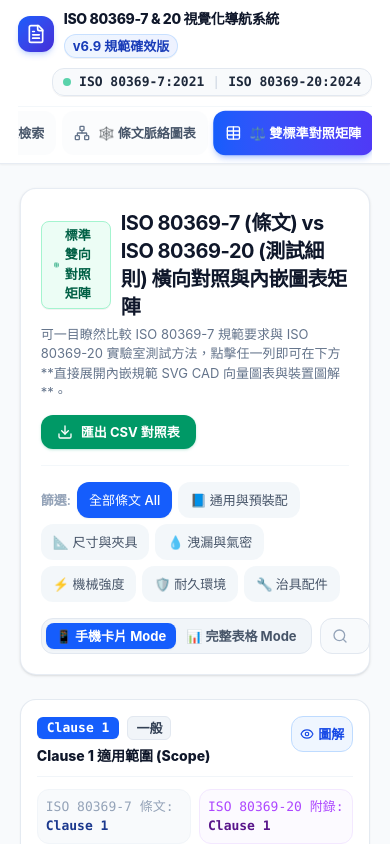
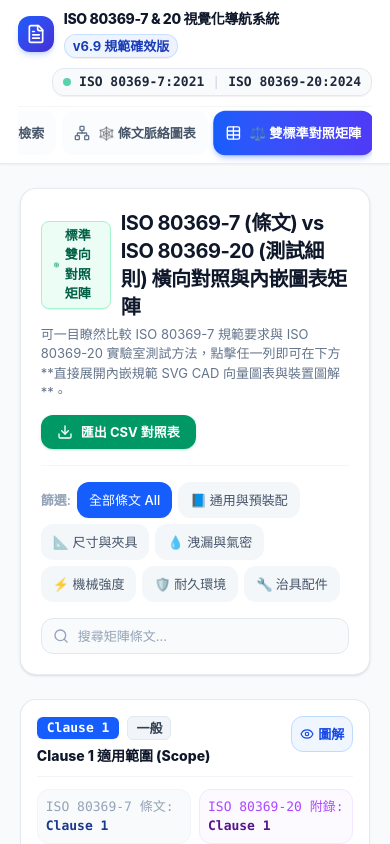
Before and after one commit to Chun-Chieh-Chang/ISO_80369-7_Navigation, a React (Vite) app: page / in a window 390 px wide. Both pictures are taken after a click on the button "⚖️ 雙標準對照矩陣". Shown: the top 844 px of the page. Built offline with nearby package versions, Linux system fonts and the light colour scheme.

Commit message:
feat(matrix): remove manual view switcher & implement auto responsive layout detection (v7.2)

```diff
--- a/src/components/ClauseComparisonMatrix.tsx
+++ b/src/components/ClauseComparisonMatrix.tsx
@@ -9,7 +9,6 @@ export const ClauseComparisonMatrix: React.FC = () => {
   const [filterType, setFilterType] = useState<string>('all');
   const [searchTerm, setSearchTerm] = useState<string>('');
   const [expandedClauseId, setExpandedClauseId] = useState<string | null>(null);
-  const [matrixViewMode, setMatrixViewMode] = useState<'card' | 'table'>('card');
 
   // Dynamically derive clausesList from Single Source of Truth (ISO_CLAUSES & STANDARD_CLAUSE_DETAILS)
   const clausesList = React.useMemo(() => {
@@ -369,26 +368,6 @@ export const ClauseComparisonMatrix: React.FC = () => {
           </div>
 
           <div className="flex items-center space-x-2">
-            {/* View Mode Switcher Toggle */}
-            <div className="flex items-center bg-slate-100 p-1 rounded-xl border border-slate-200 shrink-0 text-xs font-bold">
-              <button
-                onClick={() => setMatrixViewMode('card')}
-                className={`px-2.5 py-1 rounded-lg transition ${
-                  matrixViewMode === 'card' ? 'bg-blue-600 text-white shadow-xs' : 'text-slate-600'
-                }`}
-              >
-                📱 手機卡片 Mode
-              </button>
-              <button
-                onClick={() => setMatrixViewMode('table')}
-                className={`px-2.5 py-1 rounded-lg transition ${
-                  matrixViewMode === 'table' ? 'bg-blue-600 text-white shadow-xs' : 'text-slate-600'
-                }`}
-              >
-                📊 完整表格 Mode
-              </button>
-            </div>
-
             <div className="relative w-full sm:w-60">
               <Search className="w-4 h-4 text-slate-400 absolute left-3 top-1/2 -translate-y-1/2" />
               <input
@@ -403,10 +382,9 @@ export const ClauseComparisonMatrix: React.FC = () => {
         </div>
       </div>
 
-      {/* Main Matrix Content: Dual View (Mobile Cards vs Full Table) */}
-      {matrixViewMode === 'card' ? (
-        /* Mobile Clause Cards View */
-        <div className="space-y-4">
+      {/* Responsive Dual Layout (Mobile Cards on Mobile, Full Table on Desktop) */}
+      {/* Mobile Clause Cards View (Auto-visible on Mobile < 768px) */}
+      <div className="space-y-4 md:hidden">
           {filteredClauses.map((clause) => {
             const isExpanded = expandedClauseId === clause.id;
             const svgKey = getClauseSvgKey(clause.id);
@@ -514,9 +492,9 @@ export const ClauseComparisonMatrix: React.FC = () => {
             );
           })}
         </div>
-      ) : (
-        /* Full Table View (Horizontal Scrollable) */
-        <div className="bg-white border border-slate-200/80 rounded-2xl shadow-sm overflow-hidden">
+
+        {/* Full Table View (Auto-visible on Desktop >= 768px) */}
+        <div className="bg-white border border-slate-200/80 rounded-2xl shadow-sm overflow-hidden hidden md:block">
           <div className="overflow-x-auto">
             <table className="w-full text-left border-collapse text-[13px]">
               <thead>
@@ -639,7 +617,6 @@ export const ClauseComparisonMatrix: React.FC = () => {
           </table>
         </div>
       </div>
-      )}
     </div>
   );
 };
```
Also changed, not shown: 1 other file (tests, documents, lock files or other folders).
